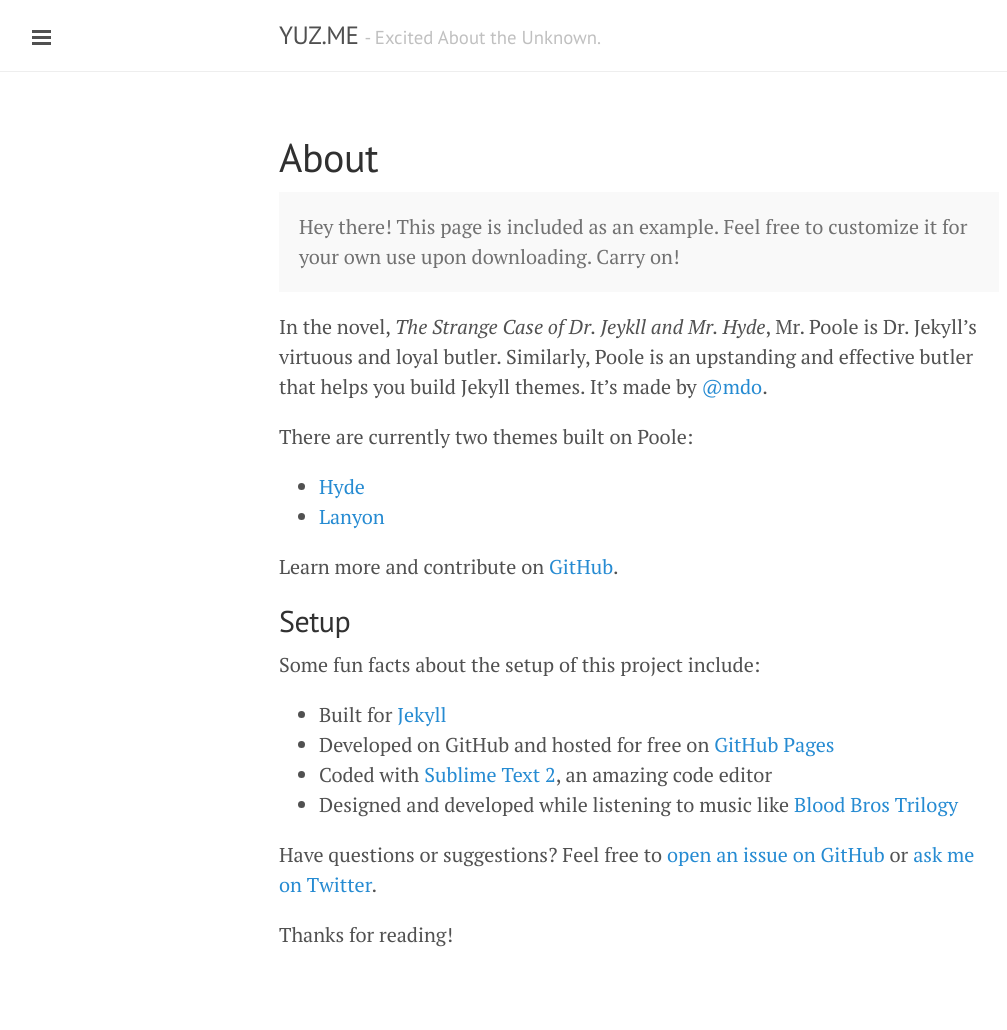
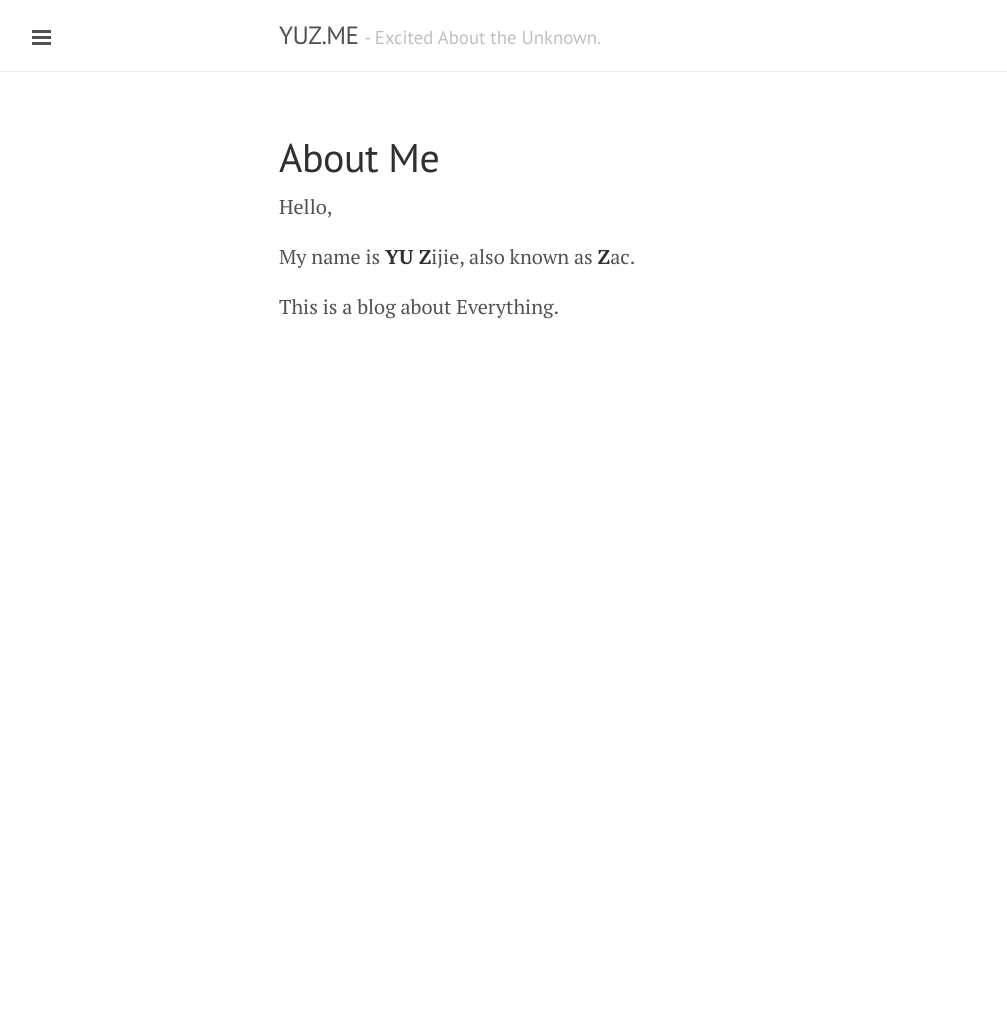
Before and after one commit to yusite/yuz.me, a Jekyll site: the page built from about.md, in a window 1280 px wide. Shown: the whole page, without its empty margins (1-1008 px from the left). Built offline with Jekyll 4.4.1, drawn with Linux system fonts in a browser that asks for light colours; Markdown is read by kramdown in place of the engine named in the settings; after the commit the page ends 900 px from its top, so only the background shows below that.

Commit message:
update about page

```diff
--- a/about.md
+++ b/about.md
@@ -1,30 +1,11 @@
 ---
 layout: page
-title: About
+title: About Me
+
 ---
 
-<p class="message">
-  Hey there! This page is included as an example. Feel free to customize it for your own use upon downloading. Carry on!
-</p>
+Hello,
 
-In the novel, *The Strange Case of Dr. Jeykll and Mr. Hyde*, Mr. Poole is Dr. Jekyll's virtuous and loyal butler. Similarly, Poole is an upstanding and effective butler that helps you build Jekyll themes. It's made by [@mdo](https://twitter.com/mdo).
+My name is **YU Z**ijie, also known as **Z**ac.
 
-There are currently two themes built on Poole:
-
-* [Hyde](http://hyde.getpoole.com)
-* [Lanyon](http://lanyon.getpoole.com)
-
-Learn more and contribute on [GitHub](https://github.com/poole).
-
-## Setup
-
-Some fun facts about the setup of this project include:
-
-* Built for [Jekyll](http://jekyllrb.com)
-* Developed on GitHub and hosted for free on [GitHub Pages](https://pages.github.com)
-* Coded with [Sublime Text 2](http://sublimetext.com), an amazing code editor
-* Designed and developed while listening to music like [Blood Bros Trilogy](https://soundcloud.com/maddecent/sets/blood-bros-series)
-
-Have questions or suggestions? Feel free to [open an issue on GitHub](https://github.com/poole/issues/new) or [ask me on Twitter](https://twitter.com/mdo).
-
-Thanks for reading!
+This is a blog about Everything.
```
